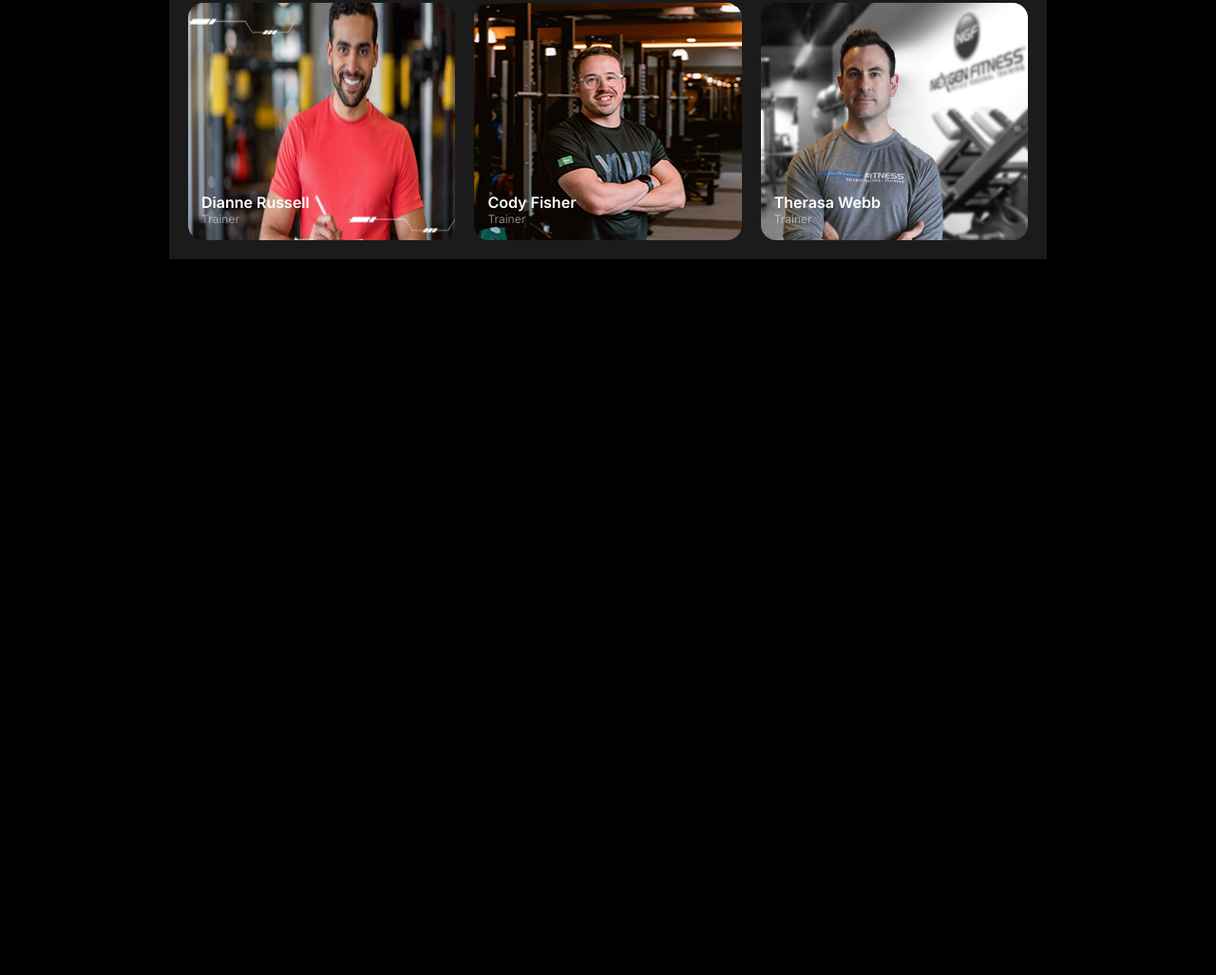
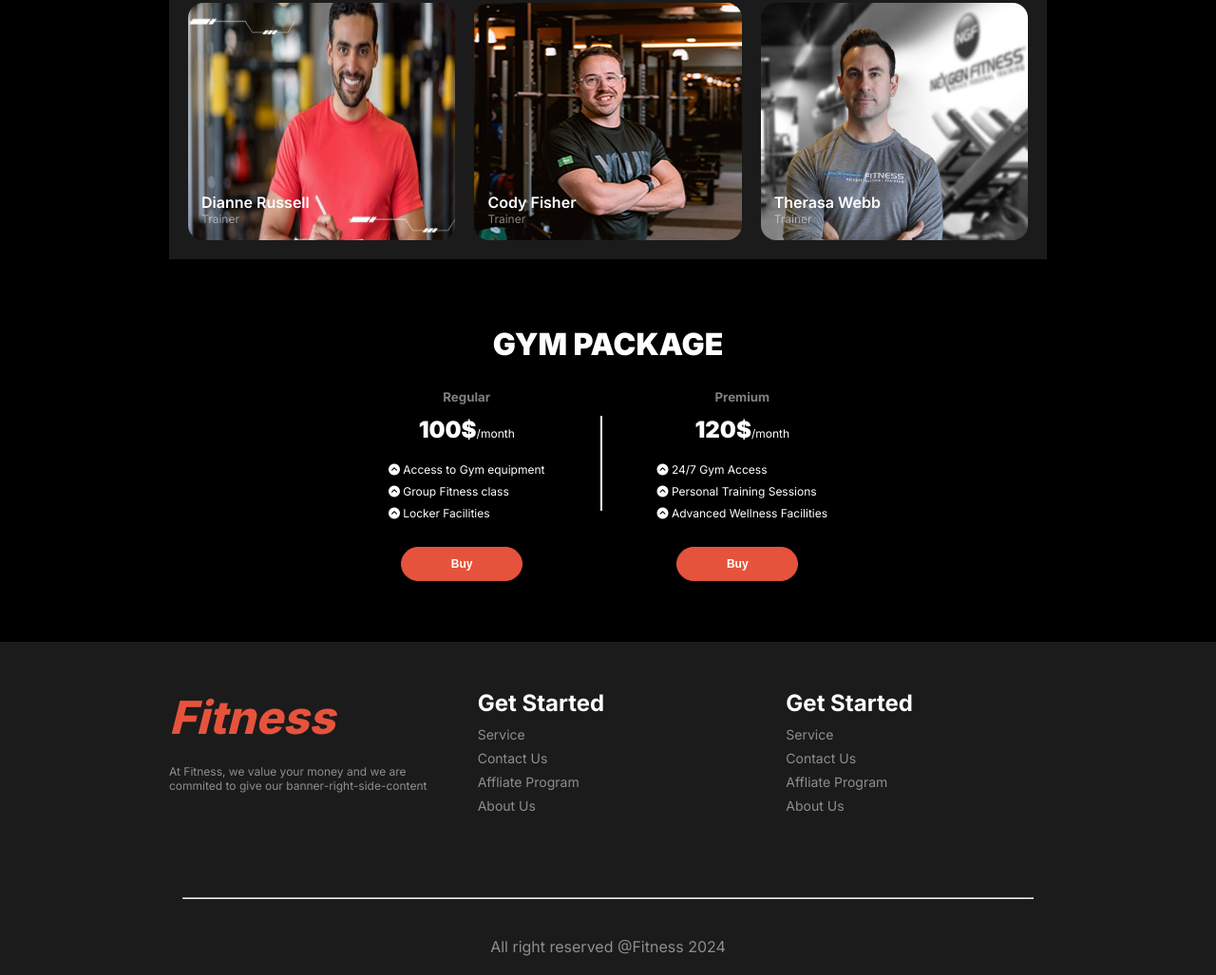
Before and after one commit to Arup53/PH-ASSIGN-2-ARUP, a plain HTML site: page index.html in a window 1280 px wide. Shown: the part 2777-3804 px from the top of the page at 95% size. Before the commit the page ends 3120 px from the top, so only its background shows below. Drawn offline with Linux system fonts and the light colour scheme; a web font is replaced by a local one.

Commit message:
Unique section & Footer section commit

```diff
--- a/index.html
+++ b/index.html
@@ -275,7 +275,103 @@
 
     </section>
 
+    <section class="unique txt-white maxm-width ">
+      <h3 class="unique-section-title">GYM PACKAGE</h3>
+
+      <div class="unique-card-container">
+
+        <div class="unique-card">
+            <h5 class="unique-card-title txt-light-gray">Regular</h5>
+            <h3 class="txt-big">100$<span class="txt-small">/month</span>
+            </h3>
+            <br>
+            <div class="unique-card-item txt-small ">
+                <p><i class="fa-solid fa-circle-chevron-up"></i> Access to Gym equipment</p>
+                <p><i class="fa-solid fa-circle-chevron-up"></i> Group Fitness class</p>
+                <p><i class="fa-solid fa-circle-chevron-up"></i> Locker Facilities</p>
+            </div>
+
+            <button class="btn-primary btn-width">Buy</button>
+        </div>
+
+
+
+
+
+
+
+        <div class="vertical-line"></div>
+
+
+        <div class="unique-card">
+            <h5 class="unique-card-title txt-light-gray">Premium</h5>
+            <h3 class="txt-big">120$<span class="txt-small">/month</span>
+            </h3>
+            <br>
+            <div class="unique-card-item txt-small ">
+                <p><i class="fa-solid fa-circle-chevron-up"></i> 24/7 Gym Access</p>
+                <p><i class="fa-solid fa-circle-chevron-up"></i> Personal Training Sessions</p>
+                <p><i class="fa-solid fa-circle-chevron-up"></i> Advanced Wellness Facilities</p>
+            </div>
+
+            <button class="btn-primary btn-width ">Buy</button>
+        </div>
+
+
+      </div>
+
+    </section>
+
    </main>
+
+
+   <footer class="bg-light-gray">
+
+    <section class="footer-content maxm-width">
+
+        <div class="footer-title-container">
+             <h3 class="footer-title ">Fitness</h3>
+             <p class="footer-title-info txt-light-gray">
+                At Fitness, we value your money and we are commited to give our banner-right-side-content
+             </p>
+        </div>
+        <div class="footer-card">
+            <h5 class="footer-card-title txt-white">Get Started</h5>
+            <p class="footer-card-info txt-light-gray">Service</p>
+            <p class="footer-card-info  txt-light-gray">Contact Us</p>
+            <p class="footer-card-info  txt-light-gray">Affliate Program</p>
+            <p class="footer-card-info txt-light-gray">
+                About Us
+            </p>
+        </div>
+        <div class="footer-card">
+            <h5 class="footer-card-title txt-white">Get Started</h5>
+            <p class="footer-card-info txt-light-gray">Service</p>
+            <p class="footer-card-info  txt-light-gray">Contact Us</p>
+            <p class="footer-card-info  txt-light-gray">Affliate Program</p>
+            <p class="footer-card-info txt-light-gray">
+                About Us
+            </p>
+        </div>
+
+        </div>
+
+
+
+
+
+
+
+    </section>
+
+
+    <div class="footer-bottom">
+        <hr class="line">
+
+        <p class="txt-light-gray">All right reserved @Fitness 2024</p>
+    </div>
+
+   </footer>
 
 
 
--- a/style/responsive.css
+++ b/style/responsive.css
@@ -113,4 +113,26 @@
     width: 100%;
     }
 
+
+/* Unique section */
+.unique-card-container {
+    display: flex;
+    flex-direction: column;
+    align-items: center;
+    gap: 1rem;
 }
+
+
+
+.vertical-line{
+    display: none;
+}
+
+
+/* footer section */
+.footer-content{
+    grid-template-columns: repeat(1,1fr);
+
+}
+
+}
--- a/style/style.css
+++ b/style/style.css
@@ -68,6 +68,12 @@ body {
     padding: .625rem;
 
 }
+
+.btn-width {
+    width: 8rem;
+    cursor: pointer;
+}
+
 
 
 /* header&banner container */
@@ -480,3 +486,114 @@ font-weight: 400;
     font-size: .75rem;
     font-weight: 400;
 }
+
+
+/* Unique section */
+
+.unique {
+    text-align: center;
+    margin-bottom: 4rem;
+}
+
+.unique-section-title {
+    font-size: 2rem;
+    font-weight: 900;
+    line-height: normal;
+    margin-bottom: 1rem;
+}
+
+.unique-card-container {
+    display: flex;
+    justify-content: center;
+    gap: 3rem;
+}
+.txt-small {
+    font-size: .75rem;
+    font-weight: 400;
+
+}
+
+.txt-big {
+    font-size: 1.5rem;
+    font-weight: 900;
+    line-height: normal;
+
+}
+
+.unique-card-title{
+    padding: .75rem 0;
+}
+
+.unique-card-item{
+    text-align: left;
+    margin-bottom: 20px;
+}
+
+.unique-card-item>p{
+    padding-bottom: 0.5rem;
+}
+
+.vertical-line{
+    border-left: 2px solid white;
+    height: 100px;
+    margin: 0 10px;
+    transform: translate(0,40%);
+}
+
+/* footer styling */
+
+
+
+.footer-content{
+    padding: 50px;
+    display: grid;
+    grid-template-columns: repeat(3,1fr);
+    gap: 50px;
+
+}
+
+.footer-title{
+    color: rgb(230, 83, 60);
+ font-size: 3rem;
+ font-style: italic;
+ font-weight: 800;
+ margin-bottom: 1.25rem;
+}
+
+.footer-title-info{
+    font-size: .75rem;
+    font-weight: 400;
+    margin-bottom: 2.5rem;
+}
+
+.footer-card-title{
+    font-size: 1.5rem;
+    font-weight: 700;
+    margin-bottom: .625rem;
+}
+
+.footer-card-info {
+    font-size: .875rem;
+    font-weight: 400;
+    margin-bottom: .5rem;
+}
+
+
+
+.footer-bottom{
+    display: flex;
+    flex-direction: column;
+    justify-content: center;
+    align-items: center;
+    gap: 20px;
+}
+
+.line {
+    width: 70%;
+    margin-bottom: 1.25rem;
+}
+
+.footer-bottom p {
+   font-size: 1rem;
+   margin-bottom: 1.25rem;
+}
```
